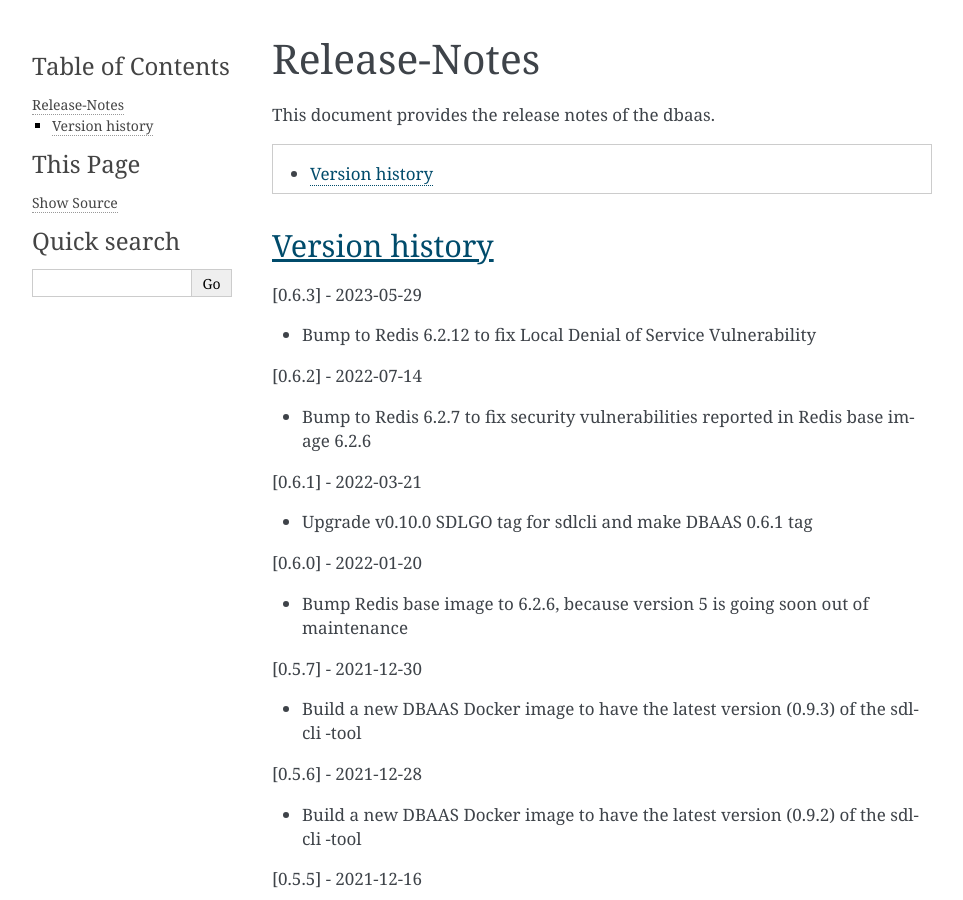
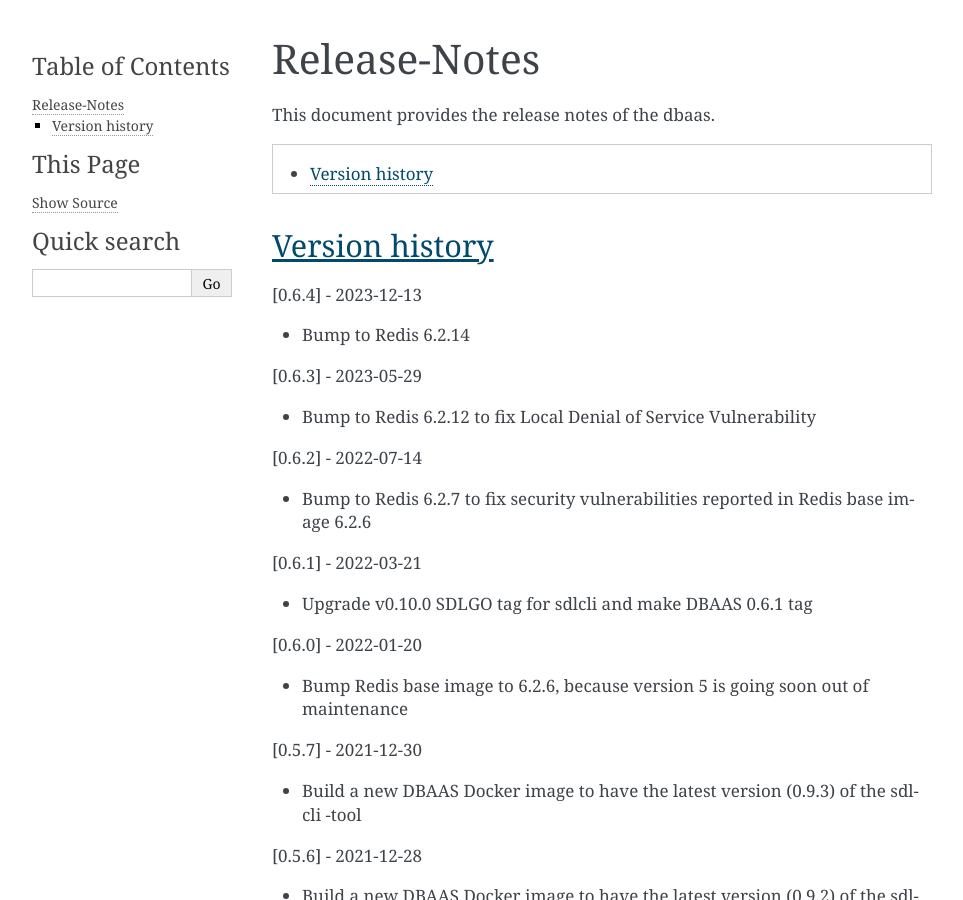
Before and after one commit to o-ran-sc/ric-plt-dbaas, a Sphinx documentation site: the page built from docs/release-notes.rst, in a window 1280 px wide and 900 px high. Shown: the whole window, without its empty margins (148-1111 px from the left). Built offline with Sphinx 7.4.7, drawn with Linux system fonts in a browser that asks for light colours.

Commit message:
Redis update and release I step 1 of 2
Change-Id: Ia9ed8cfbd9976a499cf1e978b8bfdd1d2f991cd4
Signed-off-by: czichy <thoralf.czichy@nokia.com>

```diff
--- a/container-tag.yaml
+++ b/container-tag.yaml
@@ -2,4 +2,4 @@
 # This file is expected to be in the docker build directory;
 # can be moved with suitable JJB configuration.
 ---
-tag: '0.6.3'
+tag: '0.6.4'
--- a/docs/release-notes.rst
+++ b/docs/release-notes.rst
@@ -29,6 +29,10 @@ This document provides the release notes of the dbaas.
 
 Version history
 ---------------
+
+[0.6.4] - 2023-12-13
+
+* Bump to Redis 6.2.14
 
 [0.6.3] - 2023-05-29
 
```
Also changed, not shown: 1 other file.
